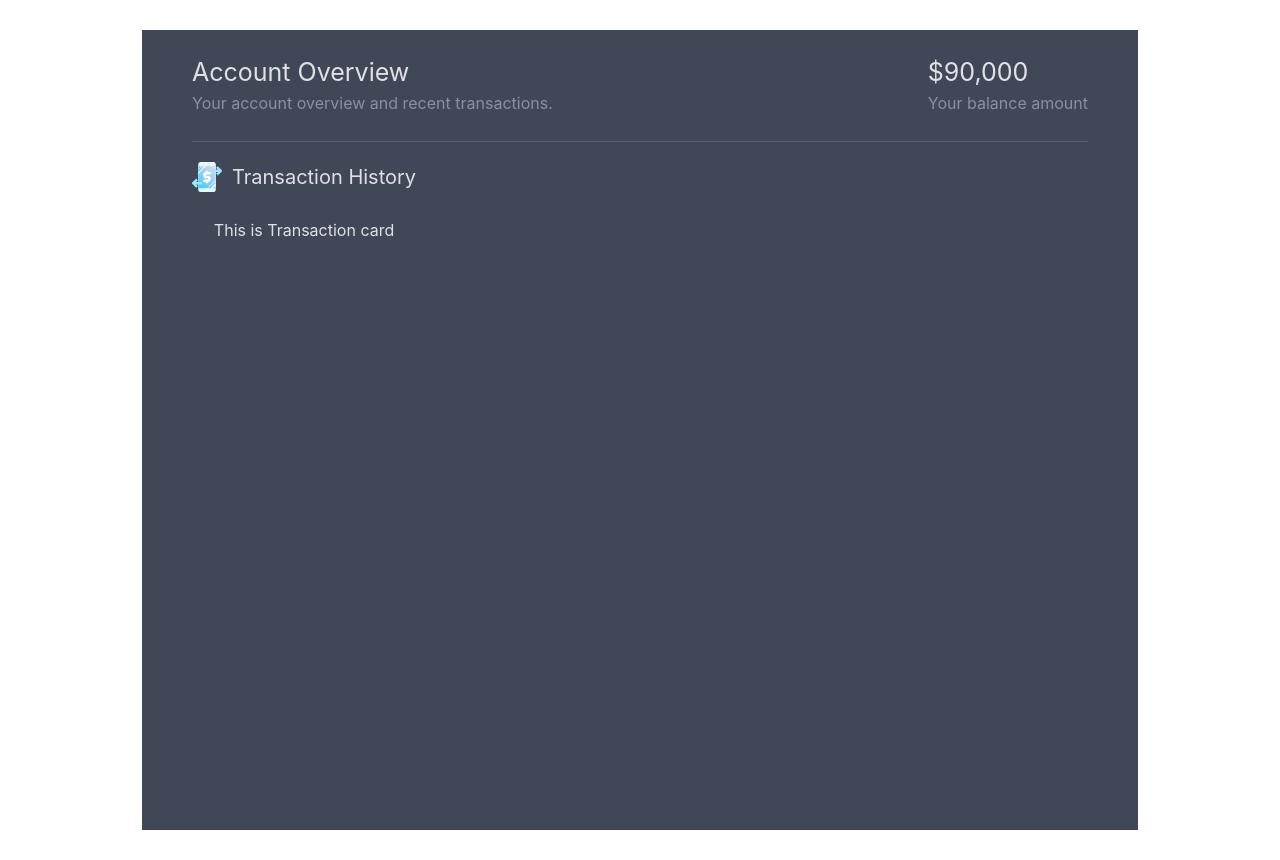
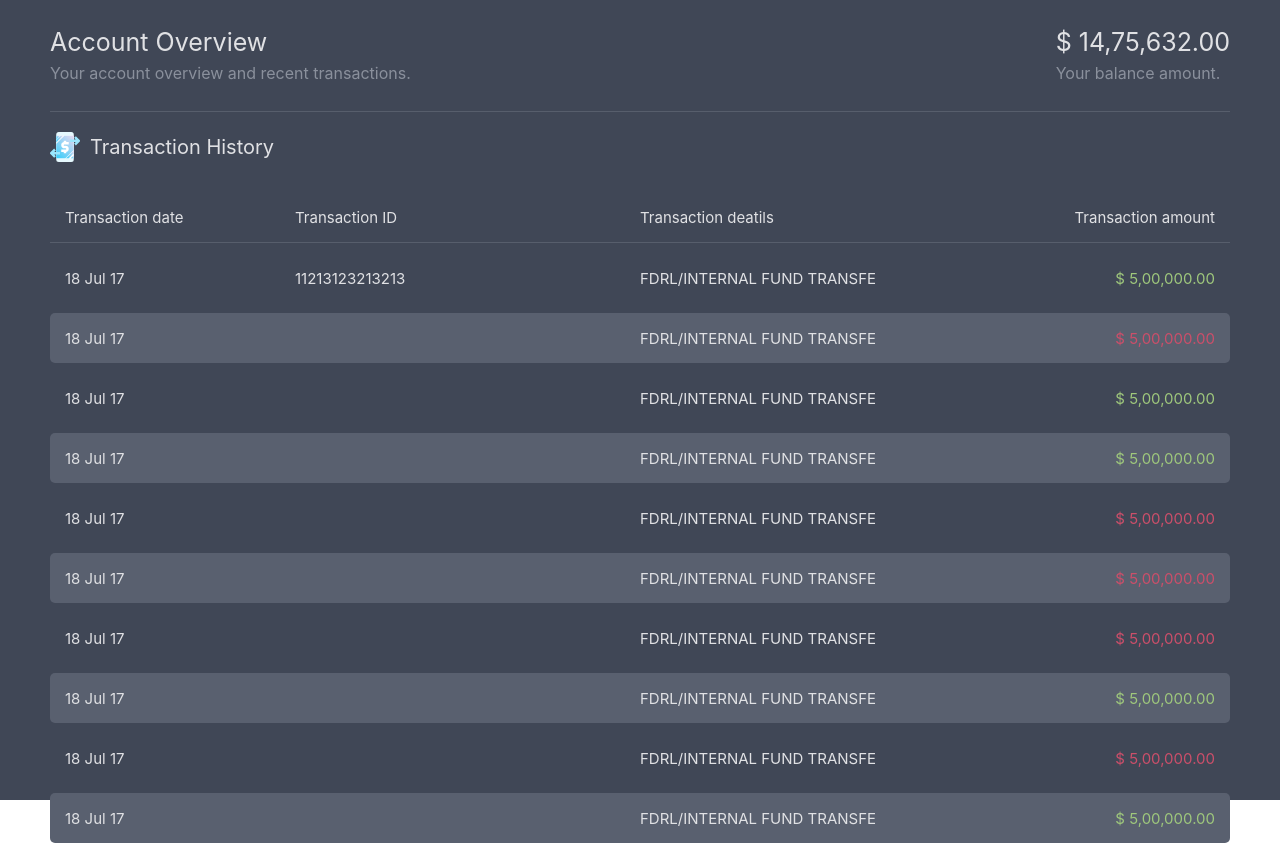
Before and after one commit to pawansingh972/Transaction-History, a React (Create React App) app: page / in a window 1280 px wide. Built offline with nearby package versions, Linux system fonts and the light colour scheme.

Commit message:
Added HTML and UI for transaction detail row

```diff
--- a/src/components/transactionHistory.css
+++ b/src/components/transactionHistory.css
@@ -1,12 +1,13 @@
 .TransactionHistory-container {
-    width: 70%;
+    /* width: 70%; */
+    width: 100%;
     background-color: #404756;
     color: #e0e1e4;
     display: flex;
     flex-direction: column;
     justify-content: flex-start;
     align-items: flex-start;
-    margin: 30px;
+    /* margin: 30px; */
     padding: 30px 50px;
     height: calc(100vh - 60px);
 }
--- a/src/components/transactionHistoryContent.css
+++ b/src/components/transactionHistoryContent.css
@@ -1,5 +1,6 @@
 .TransactionHistoryContent {
     margin-top: 20px;
+    width: 100%;
 }
 
 .TransactionHistoryContent h2 {
@@ -19,3 +20,54 @@
     margin-right: 5px;
     margin-right: 10px;
 }
+
+.transaction {
+    display: flex;
+    justify-content: space-between;
+    align-items: center;
+    height: 30px;
+    padding: 10px 15px;
+    margin-bottom: 10px;
+    border-radius: 5px;
+    font-size: 15px;
+    text-align: left;
+}
+
+.transaction.title {
+    border-radius: 0;
+    border-bottom: 1px solid #575e6c;
+}
+
+.transaction.even {
+    background-color: #59606f;
+}
+
+.transaction .transaction-amnt.debit {
+    color: #cb4f6a;
+}
+
+.transaction .transaction-amnt.credit {
+    color: #9ec77c;
+}
+
+
+.transaction .transaction-date,
+.transaction .transaction-date-title {
+    width: 20%
+}
+
+.transaction .transaction-id,
+.transaction .transaction-id-title {
+    width: 30%;
+}
+
+.transaction .transaction-details,
+.transaction .transaction-details-title {
+    width: 25%;
+}
+
+.transaction .transaction-amnt,
+.transaction .transaction-amnt-title {
+    width: 25%;
+    text-align: right;
+}
--- a/src/components/transactionHistoryContent.js
+++ b/src/components/transactionHistoryContent.js
@@ -19,7 +19,83 @@ class TransactionHistoryContent extends React.Component {
                 </div>
 
                 <div className="bottom">
-                    <Transaction></Transaction>
+                    {/* <Transaction></Transaction> */}
+
+                    <div className="transaction title">
+                        <div className="transaction-date-title"> Transaction date </div>
+                        <div className="transaction-id-title"> Transaction ID </div>
+                        <div className="transaction-details-title"> Transaction deatils </div>
+                        <div className="transaction-amnt-title"> Transaction amount </div>
+                    </div>
+
+                    <div className="transaction odd">
+                        <div className="transaction-date"> 18 Jul 17 </div>
+                        <div className="transaction-id"> 11213123213213 </div>
+                        <div className="transaction-details"> FDRL/INTERNAL FUND TRANSFE </div>
+                        <div className="transaction-amnt credit"> $ 5,00,000.00 </div>
+                    </div>
+
+                    <div className="transaction even">
+                        <div className="transaction-date"> 18 Jul 17 </div>
+                        <div className="transaction-id"></div>
+                        <div className="transaction-details"> FDRL/INTERNAL FUND TRANSFE </div>
+                        <div className="transaction-amnt debit"> $ 5,00,000.00 </div>
+                    </div>
+
+                    <div className="transaction odd">
+                        <div className="transaction-date"> 18 Jul 17 </div>
+                        <div className="transaction-id"></div>
+                        <div className="transaction-details"> FDRL/INTERNAL FUND TRANSFE </div>
+                        <div className="transaction-amnt credit"> $ 5,00,000.00 </div>
+                    </div>
+
+                    <div className="transaction even">
+                        <div className="transaction-date"> 18 Jul 17 </div>
+                        <div className="transaction-id"></div>
+                        <div className="transaction-details"> FDRL/INTERNAL FUND TRANSFE </div>
+                        <div className="transaction-amnt credit"> $ 5,00,000.00 </div>
+                    </div>
+
+                    <div className="transaction odd">
+                        <div className="transaction-date"> 18 Jul 17 </div>
+                        <div className="transaction-id"></div>
+                        <div className="transaction-details"> FDRL/INTERNAL FUND TRANSFE </div>
+                        <div className="transaction-amnt debit"> $ 5,00,000.00 </div>
+                    </div>
+
+                    <div className="transaction even">
+                        <div className="transaction-date"> 18 Jul 17 </div>
+                        <div className="transaction-id"></div>
+                        <div className="transaction-details"> FDRL/INTERNAL FUND TRANSFE </div>
+                        <div className="transaction-amnt debit"> $ 5,00,000.00 </div>
+                    </div>
+
+                    <div className="transaction odd">
+                        <div className="transaction-date"> 18 Jul 17 </div>
+                        <div className="transaction-id"></div>
+                        <div className="transaction-details"> FDRL/INTERNAL FUND TRANSFE </div>
+                        <div className="transaction-amnt debit"> $ 5,00,000.00 </div>
+                    </div>
+
+                    <div className="transaction even">
+                        <div className="transaction-date"> 18 Jul 17 </div>
+                        <div className="transaction-id"></div>
+                        <div className="transaction-details"> FDRL/INTERNAL FUND TRANSFE </div>
+                        <div className="transaction-amnt credit"> $ 5,00,000.00 </div>
+                    </div>
+                    <div className="transaction odd">
+                        <div className="transaction-date"> 18 Jul 17 </div>
+                        <div className="transaction-id"></div>
+                        <div className="transaction-details"> FDRL/INTERNAL FUND TRANSFE </div>
+                        <div className="transaction-amnt debit"> $ 5,00,000.00 </div>
+                    </div>
+
+                    <div className="transaction even">
+                        <div className="transaction-date"> 18 Jul 17 </div>
+                        <div className="transaction-id"></div>
+                        <div className="transaction-details"> FDRL/INTERNAL FUND TRANSFE </div>
+                        <div className="transaction-amnt credit"> $ 5,00,000.00 </div>
+                    </div>
                 </div>
             </div>
         )
--- a/src/components/transactionHistoryHeader.js
+++ b/src/components/transactionHistoryHeader.js
@@ -13,8 +13,8 @@ function TransactionHistoryHeader () {
                 <div className="profile-pic">
                 </div>
                 <div className="balance-details">
-                    <h3>$90,000</h3>
-                    <span> Your balance amount </span>
+                    <h3>$ 14,75,632.00</h3>
+                    <span> Your balance amount. </span>
                 </div>
             </div>
         </div>
```
